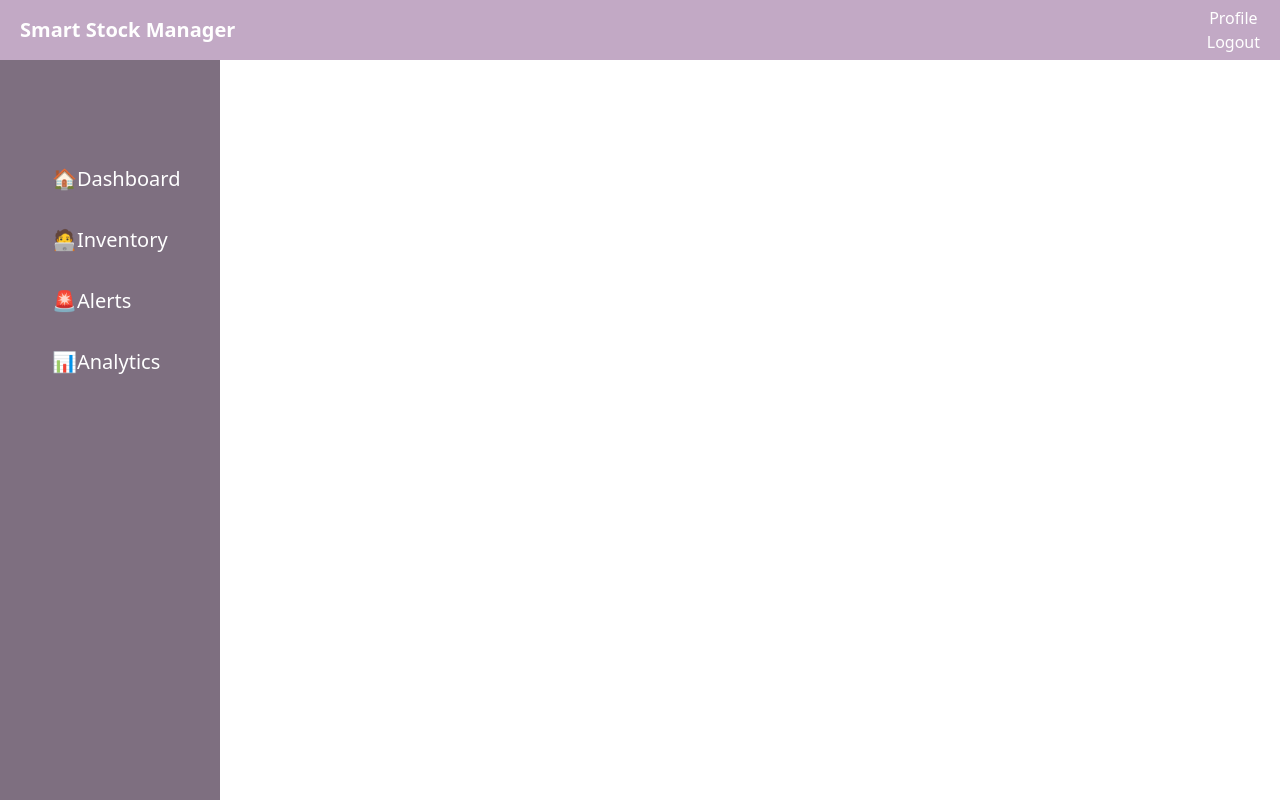
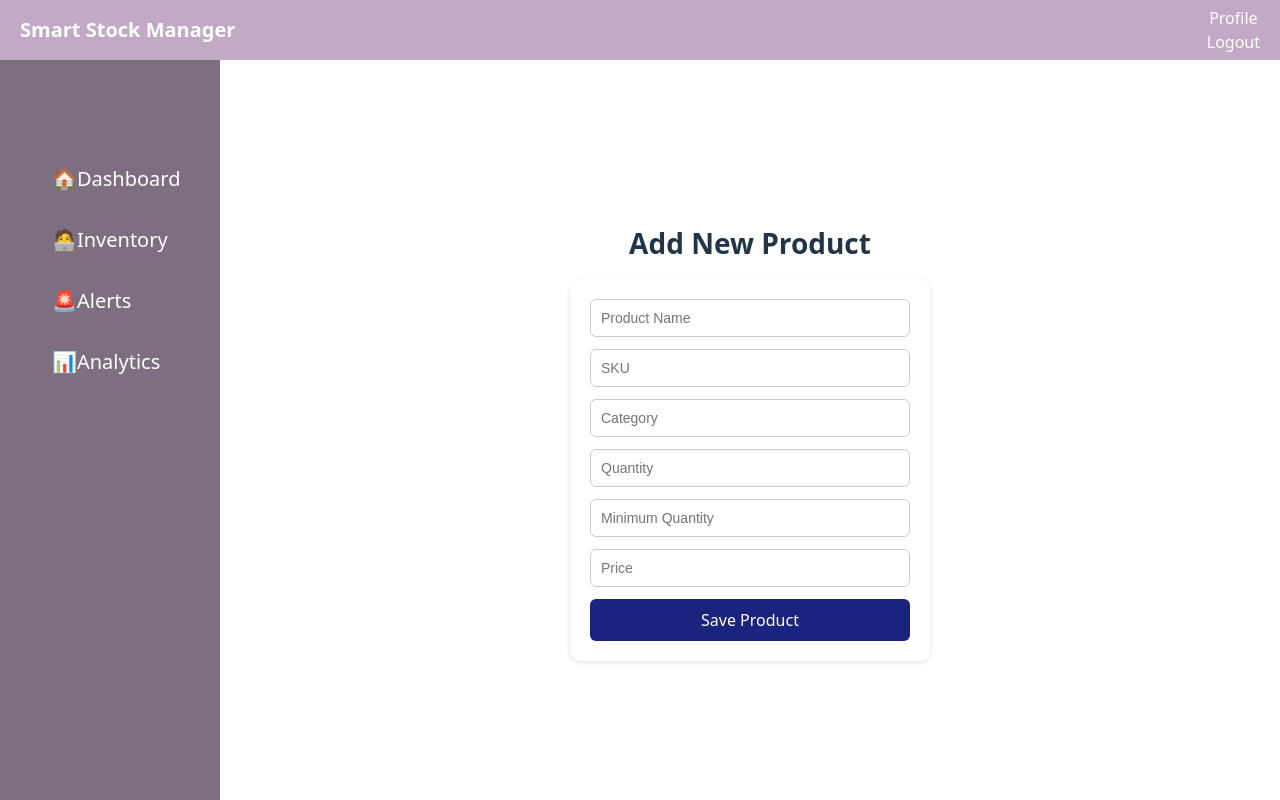
Before and after one commit to jahan60/Capstone_Frontend, a React (Vite) app: page /products/add in a window 1280 px wide. Built offline with nearby package versions, Linux system fonts and the light colour scheme.

Commit message:
add working add new product form

```diff
--- a/src/App.jsx
+++ b/src/App.jsx
@@ -7,7 +7,7 @@ import Analytics from "./pages/Analytics.jsx";
 import Dashboard from "./pages/Dashboard.jsx";
 import Inventory from "./pages/Inventory.jsx";
 import Alerts from "./pages/Alerts.jsx";
-
+import ProductForm from "./components/ProductForm";
 function App() {
 
 
@@ -20,6 +20,7 @@ function App() {
         <Route path = "/inventory" element ={<Inventory />} />
         <Route path = "/alerts" element ={<Alerts />} />
         <Route path = "/analytics" element ={<Analytics />} />
+        <Route path="/products/add" element={<ProductForm />} />
       </Routes>
     </Router>
   )
--- a/src/components/ProductForm.jsx
+++ b/src/components/ProductForm.jsx
@@ -1,5 +1,85 @@
+import React, { useState } from "react";
 
+export default function ProductForm() {
+  const [form, setForm] = useState({
+    name: "",
+    sku: "",
+    category: "",
+    quantity: "",
+    minQuantity: "",
+    price: ""
+  });
 
-export default function ProductForm (){
+  const handleChange = (e) => {
+    setForm({ ...form, [e.target.name]: e.target.value });
+  };
 
+  const handleSubmit = (e) => {
+    e.preventDefault();
+    console.log("Product saved:", form);
+    alert("Product added!");
+  };
+
+  return (
+    <div className="page">
+      <h1>Add New Product</h1>
+
+      <form className="product-form" onSubmit={handleSubmit}>
+        <input
+          name="name"
+          placeholder="Product Name"
+          value={form.name}
+          onChange={handleChange}
+          required
+        />
+
+        <input
+          name="sku"
+          placeholder="SKU"
+          value={form.sku}
+          onChange={handleChange}
+          required
+        />
+
+        <input
+          name="category"
+          placeholder="Category"
+          value={form.category}
+          onChange={handleChange}
+          required
+        />
+
+        <input
+          name="quantity"
+          placeholder="Quantity"
+          type="number"
+          value={form.quantity}
+          onChange={handleChange}
+          required
+        />
+
+        <input
+          name="minQuantity"
+          placeholder="Minimum Quantity"
+          type="number"
+          value={form.minQuantity}
+          onChange={handleChange}
+          required
+        />
+
+        <input
+          name="price"
+          placeholder="Price"
+          type="number"
+          value={form.price}
+          onChange={handleChange}
+          required
+        />
+
+        <button className="submit-btn" type="submit">
+          Save Product
+        </button>
+      </form>
+    </div>
+  );
 }
--- a/src/pages/Dashboard.jsx
+++ b/src/pages/Dashboard.jsx
@@ -1,7 +1,10 @@
-import React from "react";
+import React, { useState } from "react";
+import { useNavigate } from "react-router-dom";
 import "../styles/pages.css";
 
 function Dashboard() {
+  const navigate = useNavigate();
+
   return (
     <div className="page">
       <h1>Dashboard</h1>
@@ -12,6 +15,13 @@ function Dashboard() {
         <div className="dashboard-card">📉 Low Stock</div>
         <div className="dashboard-card">📊 Analytics</div>
       </div>
+
+      <button
+        className="add-item-btn"
+        onClick={() => navigate("/products/add")}
+      >
+        Add Item
+      </button>
     </div>
   );
 }
--- a/src/styles/pages.css
+++ b/src/styles/pages.css
@@ -27,6 +27,7 @@
   justify-content: center;
   font-size: 25px;
   font-weight: 500;
+  margin-bottom: 40px;
 }
 .inventory-table {
   width: 100%;
@@ -96,3 +97,53 @@
   font-size: 18px;
   box-shadow: 0 2px 5px rgba(0,0,0,0.1);
 }
+
+.add-item-btn {
+  margin-top: 35px;
+  padding: 12px 22px;
+  background-color: #6f707a;
+  color: white;
+  border: none;
+  border-radius: 6px;
+  font-size: 16px;
+  cursor: pointer;
+  transition: 0.2s ease;
+  display: inline-block;
+}
+
+.add-item-btn:hover {
+  background-color: #3c4169;
+  transform: translateY(-2px);
+}
+
+.product-form {
+  margin-top: 20px;
+  display: flex;
+  flex-direction: column;
+  gap: 12px;
+  width: 320px;
+  background: #ffffff;
+  padding: 20px;
+  border-radius: 10px;
+  box-shadow: 0 2px 5px rgba(0,0,0,0.1);
+}
+
+.product-form input {
+  padding: 10px;
+  border: 1px solid #ccc;
+  border-radius: 6px;
+  font-size: 14px;
+}
+
+.submit-btn {
+  padding: 10px;
+  background: #1a237e;
+  color: white;
+  border: none;
+  border-radius: 6px;
+  cursor: pointer;
+}
+
+.submit-btn:hover {
+  background: #283593;
+}
```
